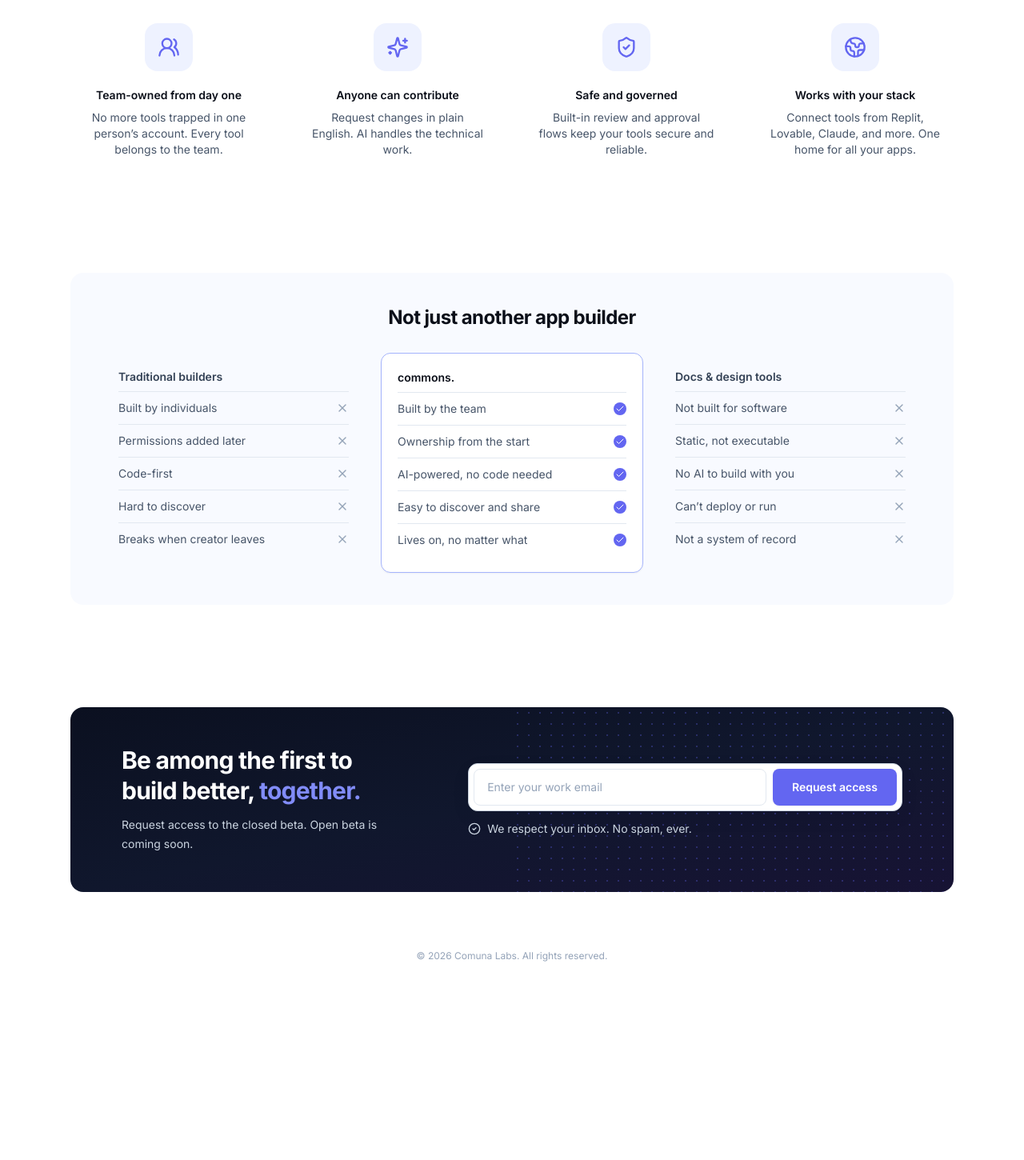
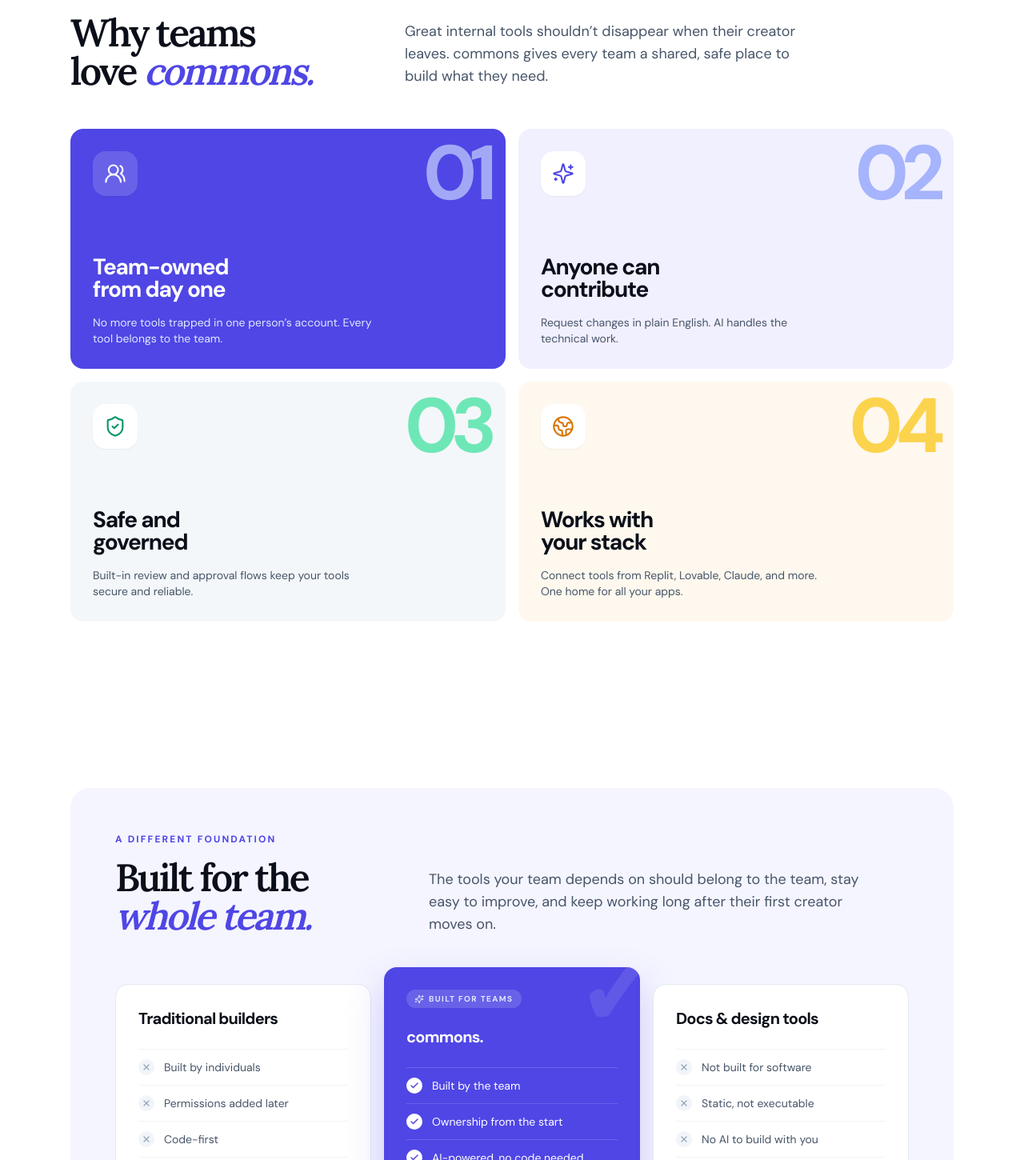
Before and after one commit to comuna-labs/landing-pad, a Next.js app: page / in a window 1280 px wide. Shown: the part 860-2310 px from the top of the page at 80% size. Before the commit the page ends 2095 px from the top, so only its background shows below. Built offline with nearby package versions, Linux system fonts and the light colour scheme.

Commit message:
feat: refine landing page typography

```diff
--- a/app/globals.css
+++ b/app/globals.css
@@ -5,4 +5,5 @@
 * { box-sizing: border-box; }
 html { scroll-behavior: smooth; }
 body { margin: 0; background: #fff; color: #0B0F19; }
+.font-display { font-family: var(--font-display), Georgia, serif; }
 ::selection { background: #e0e7ff; color: #4338ca; }
--- a/app/layout.tsx
+++ b/app/layout.tsx
@@ -1,8 +1,9 @@
 import type { Metadata } from 'next';
-import { Inter } from 'next/font/google';
+import { DM_Sans, Lora } from 'next/font/google';
 import './globals.css';
 
-const inter = Inter({ subsets: ['latin'] });
+const dmSans = DM_Sans({ subsets: ['latin'], variable: '--font-sans' });
+const lora = Lora({ subsets: ['latin'], style: ['normal', 'italic'], variable: '--font-display' });
 
 export const metadata: Metadata = {
   title: 'commons. | Software your team builds together',
@@ -10,5 +11,5 @@ export const metadata: Metadata = {
 };
 
 export default function RootLayout({ children }: Readonly<{ children: React.ReactNode }>) {
-  return <html lang="en"><body className={inter.className}>{children}</body></html>;
+  return <html lang="en"><body className={`${dmSans.variable} ${lora.variable} font-sans`}>{children}</body></html>;
 }
--- a/components/CTA.tsx
+++ b/components/CTA.tsx
@@ -1,3 +1,3 @@
 import { CheckCircle2 } from 'lucide-react';
 import { WaitlistForm } from './WaitlistForm';
-export function CTA() { return <section className="mx-auto max-w-6xl px-6 py-12 sm:py-16"><div className="relative overflow-hidden rounded-2xl bg-gradient-to-br from-[#0B1020] via-[#10172d] to-[#171334] px-7 py-10 sm:px-16 sm:py-12"><div className="absolute right-0 top-0 h-full w-1/2 opacity-30 [background-image:radial-gradient(#6366f1_1px,transparent_1px)] [background-size:14px_14px]" /><div className="relative grid gap-8 lg:grid-cols-[.85fr_1.15fr] lg:items-center"><div><h2 className="max-w-xs text-3xl font-bold leading-tight tracking-tight text-white">Be among the first to build better, <span className="text-indigo-400">together.</span></h2><p className="mt-3 max-w-xs text-sm leading-6 text-slate-300">Request access to the closed beta. Open beta is coming soon.</p></div><div><WaitlistForm dark /><p className="mt-3 flex items-center gap-2 text-sm text-slate-300"><CheckCircle2 className="h-4 w-4" /> We respect your inbox. No spam, ever.</p></div></div></div></section>; }
+export function CTA() { return <section className="mx-auto max-w-6xl px-6 py-12 sm:py-16"><div className="relative overflow-hidden rounded-2xl bg-gradient-to-br from-[#0B1020] via-[#10172d] to-[#171334] px-7 py-10 sm:px-16 sm:py-12"><div className="absolute right-0 top-0 h-full w-1/2 opacity-30 [background-image:radial-gradient(#6366f1_1px,transparent_1px)] [background-size:14px_14px]" /><div className="relative grid gap-8 lg:grid-cols-[.85fr_1.15fr] lg:items-center"><div><h2 className="font-display max-w-xs text-3xl font-semibold leading-[1.05] tracking-tight text-white">Be among the first to build better, <span className="text-indigo-400">together.</span></h2><p className="mt-3 max-w-xs text-sm leading-6 text-slate-300">Request access to the closed beta. Open beta is coming soon.</p></div><div><WaitlistForm dark /><p className="mt-3 flex items-center gap-2 text-sm text-slate-300"><CheckCircle2 className="h-4 w-4" /> We respect your inbox. No spam, ever.</p></div></div></div></section>; }
--- a/components/Comparison.tsx
+++ b/components/Comparison.tsx
@@ -1,6 +1,38 @@
-import { Check, X } from 'lucide-react';
+import { Check, Sparkles, X } from 'lucide-react';
+
 const traditional = ['Built by individuals', 'Permissions added later', 'Code-first', 'Hard to discover', 'Breaks when creator leaves'];
 const commons = ['Built by the team', 'Ownership from the start', 'AI-powered, no code needed', 'Easy to discover and share', 'Lives on, no matter what'];
 const docs = ['Not built for software', 'Static, not executable', 'No AI to build with you', 'Can’t deploy or run', 'Not a system of record'];
-function List({ title, entries, good = false }: { title: string; entries: string[]; good?: boolean }) { return <div className={`rounded-xl p-5 ${good ? 'border border-indigo-300 bg-white shadow-sm' : ''}`}><h3 className={`mb-2 text-sm font-semibold ${good ? 'text-ink' : 'text-slate-700'}`}>{title}</h3><ul>{entries.map((entry) => <li className="flex items-center justify-between border-t border-slate-200 py-2.5 text-sm text-slate-600" key={entry}>{entry}{good ? <Check className="h-4 w-4 rounded-full bg-indigo-500 p-0.5 text-white" /> : <X className="h-4 w-4 text-slate-400" />}</li>)}</ul></div> }
-export function Comparison() { return <section className="mx-auto max-w-6xl px-6 py-12 sm:py-16"><div className="rounded-2xl bg-[#F8FAFF] px-5 py-8 sm:px-10 sm:py-10"><h2 className="text-center text-2xl font-bold tracking-tight text-ink">Not just another app builder</h2><div className="mt-7 grid gap-5 lg:grid-cols-3"><List title="Traditional builders" entries={traditional} /><List title="commons." entries={commons} good /><List title="Docs & design tools" entries={docs} /></div></div></section>; }
+
+function List({ title, entries, good = false }: { title: string; entries: string[]; good?: boolean }) {
+  return <div className={`relative overflow-hidden rounded-2xl p-6 sm:p-7 ${good ? 'bg-indigo-600 text-white shadow-[0_20px_45px_rgba(79,70,229,0.25)]' : 'border border-slate-200 bg-white'}`}>
+    {good && <><span className="absolute -right-3 -top-9 select-none text-[132px] font-bold leading-none tracking-[-0.12em] text-white/10">✓</span><span className="relative inline-flex items-center gap-1.5 rounded-full bg-white/15 px-2.5 py-1 text-[10px] font-bold uppercase tracking-[0.14em] text-indigo-100"><Sparkles className="h-3 w-3" />Built for teams</span></>}
+    <div className={good ? 'relative mt-5' : ''}>
+      <h3 className={`text-xl font-bold tracking-[-0.04em] ${good ? 'text-white' : 'text-ink'}`}>{title}</h3>
+    </div>
+    <ul className={`relative mt-6 ${good ? 'border-white/15' : 'border-slate-100'}`}>
+      {entries.map((entry) => <li className={`flex items-center gap-3 border-t py-3 text-sm ${good ? 'border-white/15 text-white' : 'border-slate-100 text-slate-600'}`} key={entry}>
+        <span className={`grid h-5 w-5 shrink-0 place-items-center rounded-full ${good ? 'bg-white text-indigo-600' : 'bg-slate-100 text-slate-400'}`}>{good ? <Check className="h-3 w-3 stroke-[3]" /> : <X className="h-3 w-3 stroke-[2.5]" />}</span>{entry}
+      </li>)}
+    </ul>
+  </div>;
+}
+
+export function Comparison() {
+  return <section className="mx-auto max-w-6xl px-6 py-16 sm:py-24">
+    <div className="overflow-hidden rounded-3xl bg-[#F5F5FF] px-5 py-8 sm:px-10 sm:py-12 lg:px-14 lg:py-14">
+      <div className="grid gap-8 lg:grid-cols-[0.75fr_1.25fr] lg:items-end">
+        <div>
+          <p className="text-xs font-bold uppercase tracking-[0.18em] text-indigo-600">A different foundation</p>
+          <h2 className="font-display mt-4 text-4xl font-semibold leading-[0.98] tracking-[-0.055em] text-ink sm:text-5xl">Built for the<br /><span className="italic text-indigo-600">whole team.</span></h2>
+        </div>
+        <p className="max-w-xl text-base leading-7 text-slate-600 sm:text-lg">The tools your team depends on should belong to the team, stay easy to improve, and keep working long after their first creator moves on.</p>
+      </div>
+      <div className="mt-10 grid gap-4 lg:grid-cols-3 lg:items-center">
+        <List title="Traditional builders" entries={traditional} />
+        <List title="commons." entries={commons} good />
+        <List title="Docs & design tools" entries={docs} />
+      </div>
+    </div>
+  </section>;
+}
--- a/components/Features.tsx
+++ b/components/Features.tsx
@@ -1,9 +1,67 @@
 import { Globe2, ShieldCheck, Sparkles, UsersRound } from 'lucide-react';
 
 const features = [
-  [UsersRound, 'Team-owned from day one', 'No more tools trapped in one person’s account. Every tool belongs to the team.'],
-  [Sparkles, 'Anyone can contribute', 'Request changes in plain English. AI handles the technical work.'],
-  [ShieldCheck, 'Safe and governed', 'Built-in review and approval flows keep your tools secure and reliable.'],
-  [Globe2, 'Works with your stack', 'Connect tools from Replit, Lovable, Claude, and more. One home for all your apps.']
+  {
+    icon: UsersRound,
+    number: '01',
+    title: 'Team-owned\nfrom day one',
+    description: 'No more tools trapped in one person’s account. Every tool belongs to the team.',
+    accent: 'bg-indigo-600 text-white',
+    iconStyle: 'bg-white/15 text-white',
+    copyStyle: 'text-indigo-100',
+    numberStyle: 'text-indigo-200/70',
+  },
+  {
+    icon: Sparkles,
+    number: '02',
+    title: 'Anyone can\ncontribute',
+    description: 'Request changes in plain English. AI handles the technical work.',
+    accent: 'bg-[#F1F0FF] text-ink',
+    iconStyle: 'bg-white text-indigo-600',
+    copyStyle: 'text-slate-600',
+    numberStyle: 'text-indigo-300',
+  },
+  {
+    icon: ShieldCheck,
+    number: '03',
+    title: 'Safe and\ngoverned',
+    description: 'Built-in review and approval flows keep your tools secure and reliable.',
+    accent: 'bg-[#F4F7F9] text-ink',
+    iconStyle: 'bg-white text-emerald-600',
+    copyStyle: 'text-slate-600',
+    numberStyle: 'text-emerald-300',
+  },
+  {
+    icon: Globe2,
+    number: '04',
+    title: 'Works with\nyour stack',
+    description: 'Connect tools from Replit, Lovable, Claude, and more. One home for all your apps.',
+    accent: 'bg-[#FEF8EE] text-ink',
+    iconStyle: 'bg-white text-amber-600',
+    copyStyle: 'text-slate-600',
+    numberStyle: 'text-amber-300',
+  }
 ];
-export function Features() { return <section id="how-it-works" className="mx-auto max-w-6xl px-6 py-14 sm:py-20"><h2 className="text-center text-2xl font-bold tracking-tight text-ink sm:text-3xl">Why teams love commons.</h2><div className="mt-10 grid gap-10 sm:grid-cols-2 lg:grid-cols-4">{features.map(([Icon, title, description]) => { const FeatureIcon = Icon as typeof UsersRound; return <article key={title as string} className="text-center"><span className="mx-auto grid h-[60px] w-[60px] place-items-center rounded-2xl bg-indigo-50 text-indigo-500"><FeatureIcon className="h-7 w-7" /></span><h3 className="mt-5 text-sm font-semibold text-ink">{title as string}</h3><p className="mx-auto mt-2 max-w-[220px] text-sm leading-5 text-slate-600">{description as string}</p></article>; })}</div></section>; }
+
+export function Features() {
+  return <section id="how-it-works" className="mx-auto max-w-6xl px-6 py-20 sm:py-28">
+    <div className="grid gap-8 lg:grid-cols-[0.72fr_1.28fr] lg:items-end">
+      <div>
+        <p className="text-xs font-bold uppercase tracking-[0.18em] text-indigo-600">Built for the whole team</p>
+        <h2 className="font-display mt-4 max-w-md text-4xl font-semibold leading-[0.98] tracking-[-0.055em] text-ink sm:text-5xl">Why teams<br />love <span className="italic text-indigo-600">commons.</span></h2>
+      </div>
+      <p className="max-w-lg text-base leading-7 text-slate-600 lg:pb-1 sm:text-lg">Great internal tools shouldn’t disappear when their creator leaves. commons gives every team a shared, safe place to build what they need.</p>
+    </div>
+
+    <div className="mt-12 grid gap-3 sm:grid-cols-2 sm:gap-4">
+      {features.map(({ icon: Icon, number, title, description, accent, iconStyle, copyStyle, numberStyle }) => <article key={number} className={`relative min-h-[272px] overflow-hidden rounded-2xl p-6 sm:min-h-[300px] sm:p-7 ${accent}`}>
+        <span className={`absolute right-5 top-2 select-none text-7xl font-bold tracking-[-0.1em] sm:text-8xl ${numberStyle}`}>{number}</span>
+        <div className={`grid h-14 w-14 place-items-center rounded-2xl shadow-sm ${iconStyle}`}><Icon className="h-7 w-7" strokeWidth={1.8} /></div>
+        <div className="absolute inset-x-6 bottom-6 sm:inset-x-7 sm:bottom-7">
+          <h3 className="whitespace-pre-line text-2xl font-bold leading-[1.02] tracking-[-0.045em] sm:text-[28px]">{title}</h3>
+          <p className={`mt-4 max-w-[350px] text-sm leading-5 ${copyStyle}`}>{description}</p>
+        </div>
+      </article>)}
+    </div>
+  </section>;
+}
--- a/components/Hero.tsx
+++ b/components/Hero.tsx
@@ -14,8 +14,8 @@ const tools = [
 export function Hero() {
   return <section id="top" className="relative mx-auto grid max-w-6xl gap-14 px-6 pb-20 pt-16 lg:grid-cols-[.92fr_1.08fr] lg:items-center lg:gap-12 lg:pb-28 lg:pt-14">
     <div className="relative z-10 max-w-xl">
-      <Badge><Wand2 className="h-3 w-3" />Closed beta</Badge>
-      <h1 className="mt-7 text-[46px] font-bold leading-[1.05] tracking-[-0.055em] text-ink sm:text-6xl lg:text-[64px]">Software your<br className="hidden lg:block" /> team builds<br /><span className="relative isolate inline-block italic text-indigo-600"><span className="absolute inset-x-[-0.08em] bottom-[0.03em] -z-10 h-[0.38em] -rotate-1 rounded-sm bg-indigo-200/80" />together.</span></h1>
+      <Badge><Wand2 className="h-3 w-3" />CLOSED BETA</Badge>
+      <h1 className="font-display mt-7 text-[46px] font-semibold leading-[1.02] tracking-[-0.055em] text-ink sm:text-6xl lg:text-[64px]">Software your<br className="hidden lg:block" /> team builds<br /><span className="relative isolate inline-block italic text-indigo-600"><span className="absolute inset-x-[-0.08em] bottom-[0.03em] -z-10 h-[0.38em] -rotate-1 rounded-sm bg-indigo-200/80" />together.</span></h1>
       <p className="mt-5 max-w-lg text-base leading-7 text-slate-600 sm:text-lg">Meet commons. A shared workspace for teams to create, own, and improve internal tools with AI. No code required.</p>
       <div id="waitlist" className="mt-8 max-w-md"><WaitlistForm /></div>
       <p className="mt-3 flex items-center gap-2 text-sm text-slate-500"><CheckCircle2 className="h-4 w-4" /> Request access to the closed beta. Open beta is coming soon.</p>
--- a/components/Navbar.tsx
+++ b/components/Navbar.tsx
@@ -2,7 +2,7 @@ export function Navbar() {
   return <header className="sticky top-0 z-50 border-b border-slate-100 bg-white/90 shadow-sm backdrop-blur">
     <nav className="mx-auto flex h-[74px] max-w-6xl items-center justify-between px-6">
       <a href="#top" aria-label="commons. home" className="text-xl font-bold tracking-tight text-ink">commons.</a>
-      <a href="mailto:hi@kenf.dev" className="text-sm font-medium text-slate-600 transition hover:text-ink">contact us</a>
+      <a href="mailto:kenf@comunalabs.com" className="text-sm font-medium text-slate-600 transition hover:text-ink">contact us</a>
     </nav>
   </header>;
 }
--- a/tailwind.config.ts
+++ b/tailwind.config.ts
@@ -4,6 +4,9 @@ const config: Config = {
   content: ['./app/**/*.{ts,tsx}', './components/**/*.{ts,tsx}'],
   theme: {
     extend: {
+      fontFamily: {
+        sans: ['var(--font-sans)', 'ui-sans-serif', 'system-ui', 'sans-serif']
+      },
       colors: { ink: '#0B0F19' },
       boxShadow: { glow: '0 18px 50px rgba(99, 102, 241, 0.14)' }
     }
```
